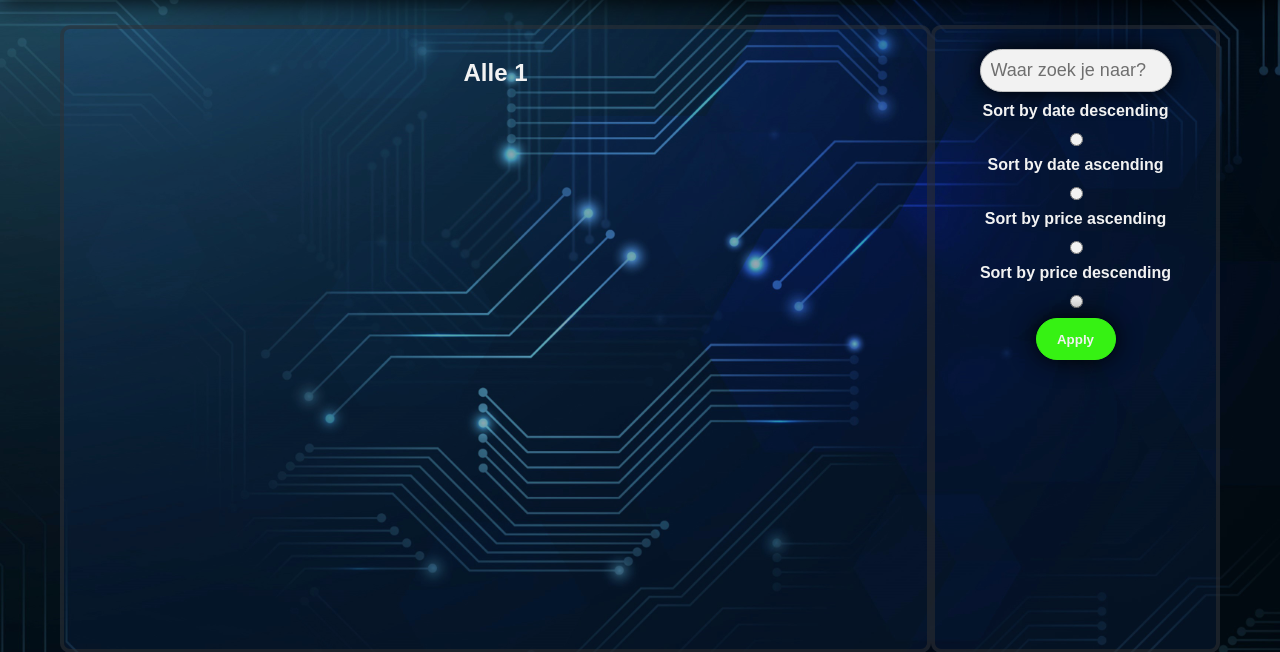
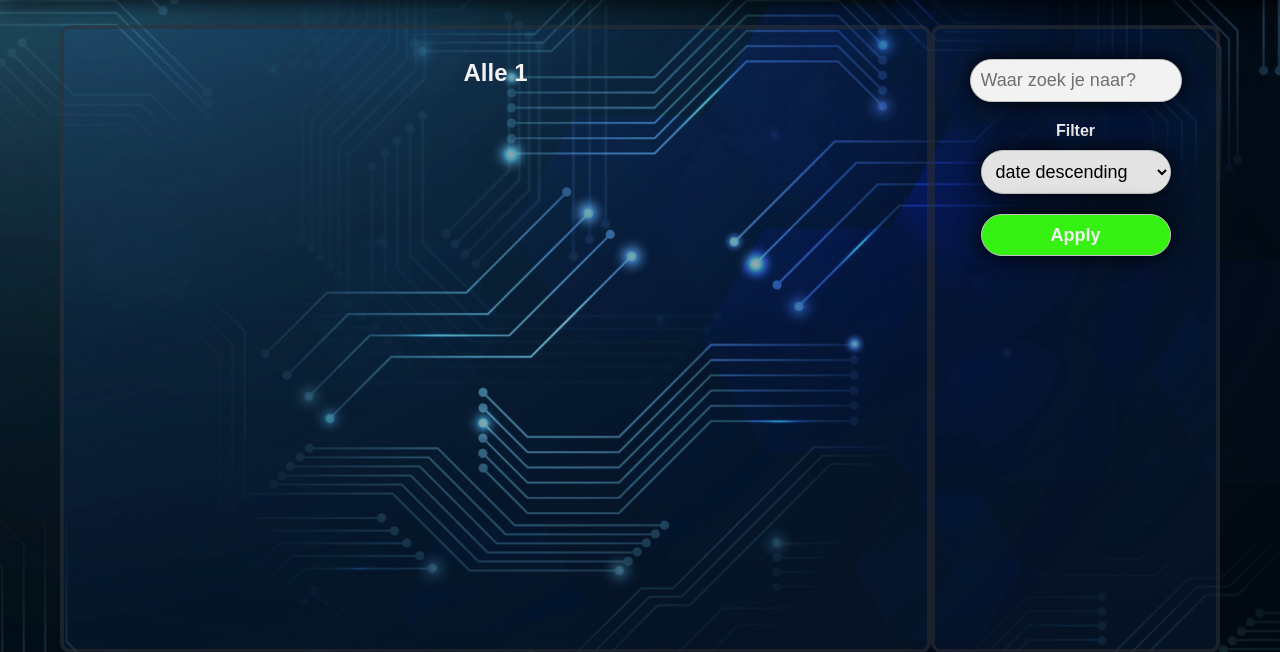
Before and after one commit to wiljanverhoeven/NerdyGadgets, a PHP site: page /pages/categorie.php?categorie=1 in a window 1280 px wide. Shown: the part 115-767 px from the top of the page. Run offline with PHP 8.4, Linux system fonts and the light colour scheme; data that the repository does not hold is empty; some libraries are stand-ins or nearby versions.

Commit message:
changed filter styling

```diff
--- a/pages/categorie.php
+++ b/pages/categorie.php
@@ -200,17 +200,13 @@
     <form action="categorie.php?categorie=<?php echo $_GET['categorie']; ?>" method="post">
     <input class="search-bar1" id="input" type="text" name="search" placeholder="Waar zoek je naar?" />
     <br />
-    <label>Sort by date descending</label>
-    <input id="input" type="radio" name="sort" value="1" />
-    <br />
-    <label>Sort by date ascending</label>
-    <input id="input" type="radio" name="sort" value="2" />
-    <br />
-    <label>Sort by price ascending</label>
-    <input id="input" type="radio" name="sort" value="3" />
-    <br />
-    <label>Sort by price descending</label>
-    <input  id="input" type="radio" name="sort" value="4" />
+    <label>Filter</label>
+    <select id="input" name="sort">
+        <option value="1">date descending</option>
+        <option value="2">date ascending</option>
+        <option value="3">price ascending</option>
+        <option value="4">price descending</option>
+    </select>
     <br /><input class="apply" id="input" type="submit" value="Apply"/>
     </div>
 </form>
--- a/styling/categorie.css
+++ b/styling/categorie.css
@@ -5,13 +5,14 @@
 }
 
 .search-bar1 {
+    margin-bottom: 10px;
+    margin-top: 10px;
     padding: 10px;
     font-size: 18px;
     width: 170px;
     border: 1px solid #ccc;
     border-radius: 50px;
     box-shadow: 0px 0px 25px rgb(0, 0, 0);
-
 }
 
 .producten {
@@ -73,7 +74,14 @@
 }
 
 #input {
-    margin-bottom: 10px;
+    margin-bottom: 20px;
+    padding: 10px;
+    font-size: 18px;
+    width: 190px;
+    border: 1px solid #ccc;
+    border-radius: 50px;
+    box-shadow: 0px 0px 25px rgb(0, 0, 0);
+
 }
 
 .sorteerblok {
```
Also changed, not shown: pages/search.php (+10 -14 lines).
